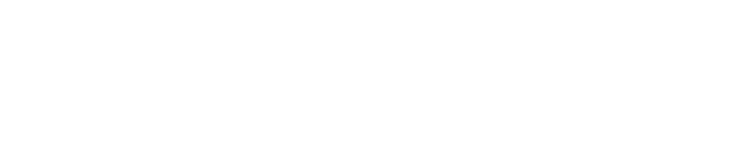
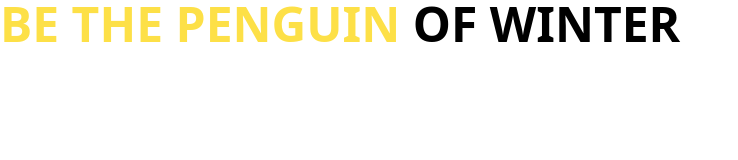
Before and after one commit to ahmadullahtonmoy/penguin-fasion-tailwind, a plain HTML site: page index.html in a window 1280 px wide. Shown: the whole page, without its empty margins (0-738 px from the left). Drawn offline with nearby package versions, Linux system fonts and the light colour scheme.

Commit message:
h1 added with color

```diff
--- a/index.html
+++ b/index.html
@@ -20,6 +20,9 @@
       </script>
 </head>
 <body>
-
+    <h1 class="text-5xl font-bold uppercase">
+      <span class="text-yellow-300	">Be the Penguin</span>
+      <span>Of Winter</span>
+    </h1>
 </body>
 </html>
```
